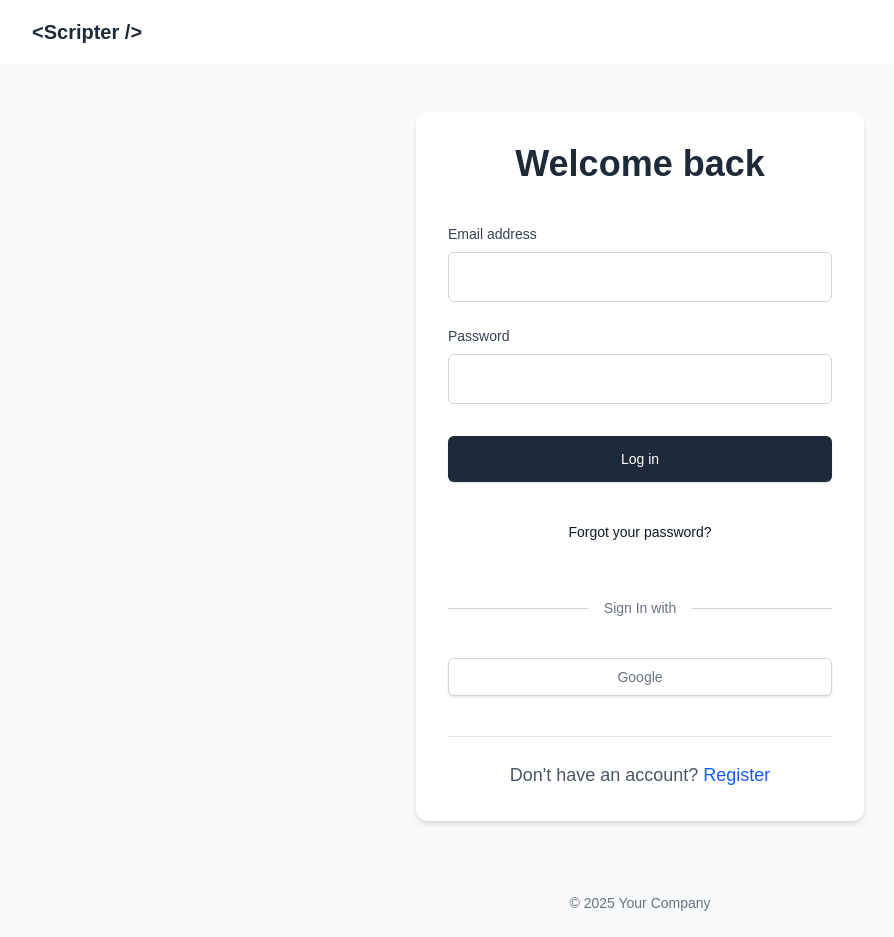
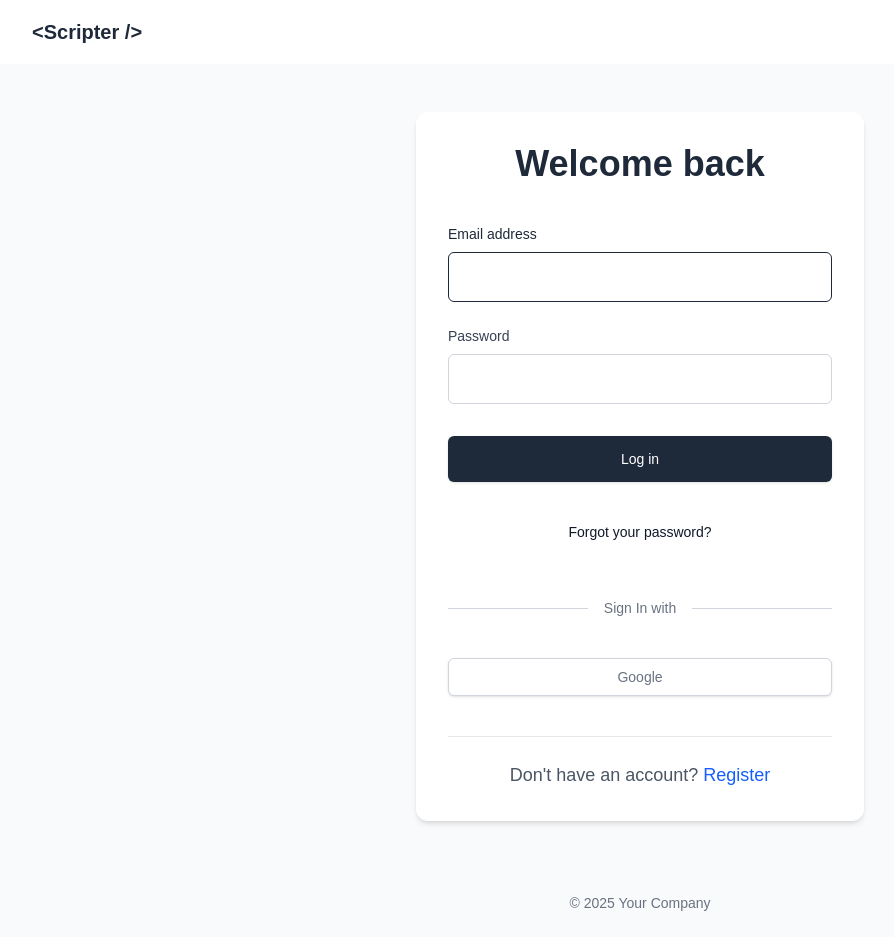
Before and after one commit to al2766/webscraper-webapp, a Next.js app: page /auth/login in a window 1280 px wide. Shown: the whole page, without its empty margins (0-894 px from the left). Built offline with nearby package versions, Linux system fonts and the light colour scheme; no server answers.

Commit message:
updated input text colour

```diff
--- a/src/app/dashboard/page.tsx
+++ b/src/app/dashboard/page.tsx
@@ -93,7 +93,7 @@ export default function WebScraper() {
           value={url}
           onChange={(e: ChangeEvent<HTMLInputElement>) => setUrl(e.target.value)}
           placeholder="Enter website URL (e.g., https://example.com)"
-          className="flex-1 p-2 border rounded bg-gray-50 border-gray-500"
+          className="flex-1 p-2 border rounded bg-gray-50 border-gray-500 text-gray-800"
         />
         <button
           onClick={fetchWebsite}
--- a/src/components/auth/LoginForm.tsx
+++ b/src/components/auth/LoginForm.tsx
@@ -48,7 +48,7 @@ export default function LoginForm({ callbackUrl = '/dashboard' }: { callbackUrl?
 
             <div className="space-y-6">
                 <div className="mb-6">
-                    <label htmlFor="email" className="block text-sm font-medium text-gray-700 mb-2">
+                    <label htmlFor="email" className="block text-sm font-medium text-gray-800 mb-2">
                         Email address
                     </label>
                     <input
@@ -59,7 +59,7 @@ export default function LoginForm({ callbackUrl = '/dashboard' }: { callbackUrl?
                         required
                         value={email}
                         onChange={(e) => setEmail(e.target.value)}
-                        className="mt-1 block w-full px-3 py-3 border border-gray-300 rounded-md"
+                        className="mt-1 block w-full px-3 py-3 border border-gray-800 rounded-md text-gray-800"
                     />
                 </div>
 
@@ -75,7 +75,7 @@ export default function LoginForm({ callbackUrl = '/dashboard' }: { callbackUrl?
                         required
                         value={password}
                         onChange={(e) => setPassword(e.target.value)}
-                        className="mt-1 block w-full px-3 py-3 border border-gray-300 rounded-md"
+                        className="mt-1 block w-full px-3 py-3 border border-gray-300 rounded-md text-gray-800"
                     />
                 </div>
 
--- a/src/components/auth/RegisterForm.tsx
+++ b/src/components/auth/RegisterForm.tsx
@@ -73,7 +73,7 @@ export default function RegisterForm({ callbackUrl = '/dashboard' }: { callbackU
                         required
                         value={name}
                         onChange={(e) => setName(e.target.value)}
-                        className="mt-1 block w-full px-3 py-3 border border-gray-300 rounded-md"
+                        className="mt-1 block w-full px-3 py-3 border border-gray-300 rounded-md text-gray-800"
                     />
                 </div>
 
@@ -89,7 +89,7 @@ export default function RegisterForm({ callbackUrl = '/dashboard' }: { callbackU
                         required
                         value={email}
                         onChange={(e) => setEmail(e.target.value)}
-                        className="mt-1 block w-full px-3 py-3 border border-gray-300 rounded-md"
+                        className="mt-1 block w-full px-3 py-3 border border-gray-300 rounded-md text-gray-800"
                     />
                 </div>
 
@@ -105,7 +105,7 @@ export default function RegisterForm({ callbackUrl = '/dashboard' }: { callbackU
                         required
                         value={password}
                         onChange={(e) => setPassword(e.target.value)}
-                        className="mt-1 block w-full px-3 py-3 border border-gray-300 rounded-md"
+                        className="mt-1 block w-full px-3 py-3 border border-gray-300 rounded-md text-gray-800"
                     />
                 </div>
 
```
